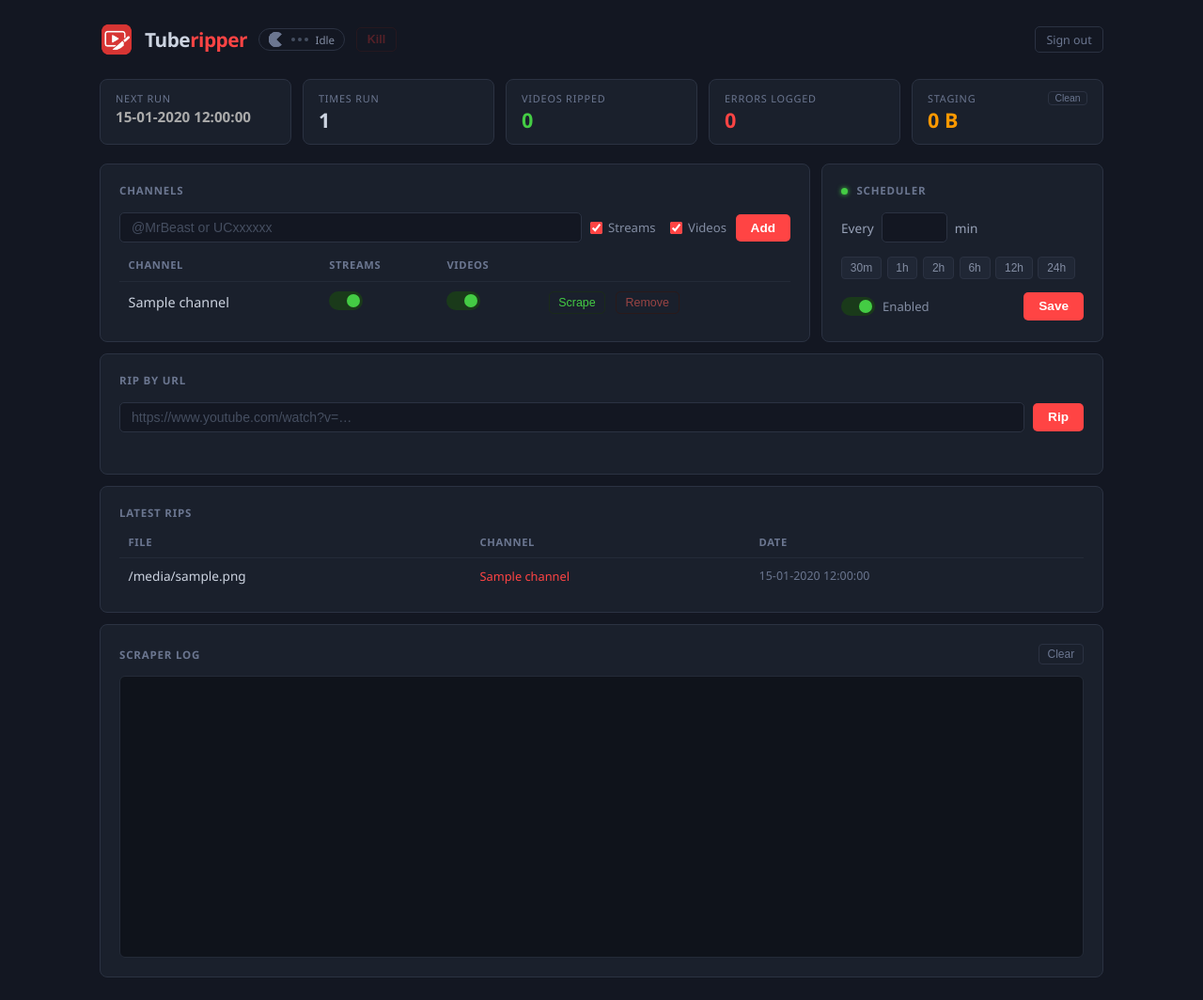
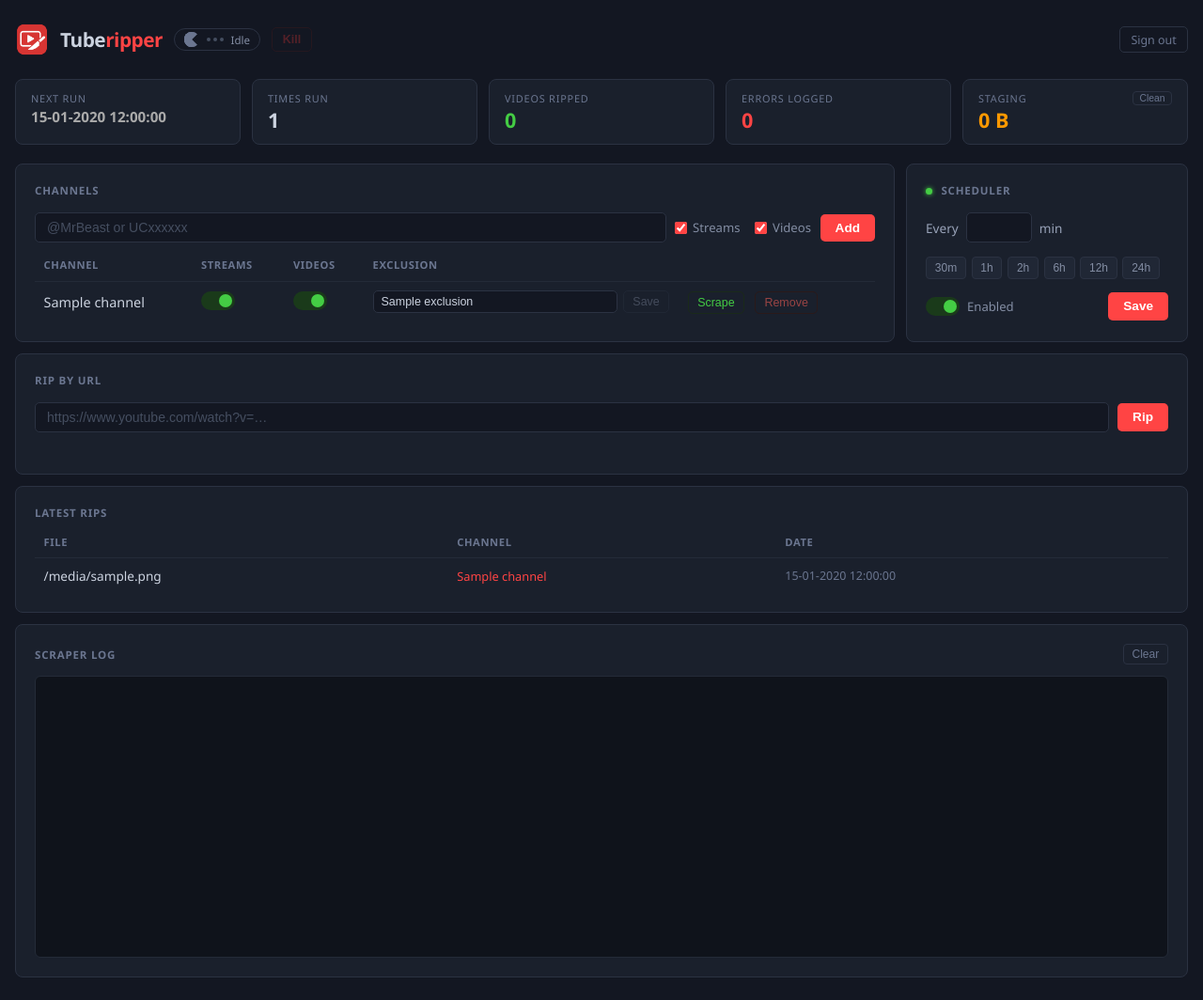
Before and after one commit to iliasch-dev/tuberipper, a Flask app: page / in a window 1280 px wide. Shown: the whole page at 94% size. Run offline with Flask 3, Linux system fonts and the light colour scheme; a database or web service that is not in the repository returns one stand-in record (values such as "Sample title"); data that the repository does not hold is empty; parts of the project's set-up code (start-up, migrations or seed data) failed here and were passed over; some libraries are stand-ins or nearby versions.

Commit message:
exclusion keywords

```diff
--- a/scraper/db_client.py
+++ b/scraper/db_client.py
@@ -55,6 +55,7 @@ def _migrate(conn):
             cur.execute("ALTER TABLE schedule ADD COLUMN IF NOT EXISTS run_count INTEGER NOT NULL DEFAULT 0")
             cur.execute("ALTER TABLE schedule ADD COLUMN IF NOT EXISTS last_run_at TIMESTAMP")
             cur.execute("ALTER TABLE schedule ADD COLUMN IF NOT EXISTS next_run_at TIMESTAMP")
+            cur.execute("ALTER TABLE channels ADD COLUMN IF NOT EXISTS exclusion TEXT NOT NULL DEFAULT ''")
             conn.commit()
     except psycopg2.Error as e:
         conn.rollback()
@@ -91,16 +92,23 @@ def _create_table(conn, create_table_sql):
         logging.error(f'Error occurred: {e}')
 
 
+def parse_exclusions(raw):
+    """Stored exclusion string -> list of lower-cased terms for case-insensitive matching."""
+    return [t.lower() for t in utils.parse_exclusion_terms(raw)]
+
+
+def _channel_from_record(record):
+    return {"channel": record[0], "scrap_streams": record[1], "scrap_videos": record[2],
+            "exclusions": parse_exclusions(record[3])}
+
+
 def get_all_channels(conn):
     try:
         cursor = conn.cursor()
-        query = "SELECT channel, scrap_streams, scrap_videos FROM channels"
+        query = "SELECT channel, scrap_streams, scrap_videos, exclusion FROM channels"
         cursor.execute(query)
         records = cursor.fetchall()
-        channel_list = [
-            {"channel": record[0], "scrap_streams": record[1], "scrap_videos": record[2]}
-            for record in records
-        ]
+        channel_list = [_channel_from_record(record) for record in records]
         cursor.close()
         return channel_list
     except psycopg2.Error as e:
@@ -111,13 +119,13 @@ def get_all_channels(conn):
 def get_channel_by_id(conn, channel_id):
     try:
         cursor = conn.cursor()
-        query = "SELECT channel, scrap_streams, scrap_videos FROM channels WHERE id = %s"
+        query = "SELECT channel, scrap_streams, scrap_videos, exclusion FROM channels WHERE id = %s"
         cursor.execute(query, (channel_id,))
         record = cursor.fetchone()
         cursor.close()
         if record is None:
             return None
-        return {"channel": record[0], "scrap_streams": record[1], "scrap_videos": record[2]}
+        return _channel_from_record(record)
     except psycopg2.Error as e:
         logging.error(f"Error fetching channel {channel_id}: {e}")
         return None
--- a/scraper/page_objects/actions_youtube.py
+++ b/scraper/page_objects/actions_youtube.py
@@ -58,7 +58,7 @@ class ActionYoutube:
                 elif not db_client.check_video_id_exists(self.db_conn, video_id, Format.AUDIO.value):
                     logging.info(f"Stream with video id:{video_id} not scrapped, proceeding to scrap stream")
                     url = self.config["YOUTUBE_URL"] + "watch?v=" + video_id
-                    result = utils.scrap_audio(url, channel['channel'])
+                    result = utils.scrap_audio(url, channel['channel'], channel['exclusions'])
                     if result is not None and all(value not in [None, "", [], {}, set()] for value in result.values()):
                         logging.info("Saving rip data in DB")
                         db_client.insert_rip_record(
@@ -83,7 +83,7 @@ class ActionYoutube:
             elif not db_client.check_video_id_exists(self.db_conn, video_id, Format.AUDIO.value):
                 logging.info(f"Video with video id:{video_id} not scrapped, proceeding to scrap video")
                 url = self.config["YOUTUBE_URL"] + "watch?v=" + video_id
-                result = utils.scrap_audio(url, channel['channel'])
+                result = utils.scrap_audio(url, channel['channel'], channel['exclusions'])
                 if result is not None and all(value not in [None, "", [], {}, set()] for value in result.values()):
                     logging.info("Saving rip data in DB")
                     db_client.insert_rip_record(
--- a/scraper/utils.py
+++ b/scraper/utils.py
@@ -253,10 +253,28 @@ def grab_video_info(url):
         return None
 
 
-def scrap_audio(url, channel=None):
+def parse_exclusion_terms(raw):
+    """Split a comma-delimited exclusion string into terms. A term may be wrapped in
+    double quotes to make it an explicit phrase (e.g. "true ending"), which may itself
+    contain commas. Returns the terms with quotes removed, original case kept."""
+    terms = []
+    for m in re.finditer(r'"([^"]*)"|[^,"]+', raw or ""):
+        term = (m.group(1) if m.group(1) is not None else m.group(0)).strip()
+        if term:
+            terms.append(term)
+    return terms
+
+
+def format_exclusion_terms(terms):
+    """Inverse of parse_exclusion_terms: multi-word terms are shown in quotes."""
+    return ", ".join(f'"{t}"' if any(c in t for c in ' \t,') else t for t in terms)
+
+
+def scrap_audio(url, channel=None, exclusions=None):
     """Download the audio of `url` as an MP3 into RIPS_PATH, tag it, verify its duration
     and move it to TARGET_PATH. `channel` is the filename/tag prefix; when omitted the
-    uploader handle reported by yt-dlp is used (on-demand URL rips)."""
+    uploader handle reported by yt-dlp is used (on-demand URL rips). `exclusions` is a
+    list of lower-cased words; if any appears in the title the video is skipped."""
     info = grab_video_info(url)
     # A live/upcoming stream can't be ripped yet — yt-dlp would just record it indefinitely.
     # Skip it; it gets picked up on a later run. post_live (ended, YouTube still processing
@@ -264,6 +282,12 @@ def scrap_audio(url, channel=None):
     if info and info["live_status"] in ("is_live", "is_upcoming"):
         logging.info(f"Skipping {url}: stream is {info['live_status']}, will retry on a later run")
         return None
+    if info and exclusions:
+        title_lower = info["title"].lower()
+        matched = next((w for w in exclusions if w in title_lower), None)
+        if matched:
+            logging.info(f"Skipping {url}: title '{info['title']}' contains excluded word '{matched}'")
+            return None
     if info and info["title"] != "":
         video_title = info["title"]
         video_duration = info["duration"]
--- a/webapp/app.py
+++ b/webapp/app.py
@@ -75,6 +75,7 @@ def ensure_tables():
     cur.execute("ALTER TABLE schedule ADD COLUMN IF NOT EXISTS run_count INTEGER NOT NULL DEFAULT 0")
     cur.execute("ALTER TABLE schedule ADD COLUMN IF NOT EXISTS last_run_at TIMESTAMP")
     cur.execute("ALTER TABLE schedule ADD COLUMN IF NOT EXISTS next_run_at TIMESTAMP")
+    cur.execute("ALTER TABLE channels ADD COLUMN IF NOT EXISTS exclusion TEXT NOT NULL DEFAULT ''")
     cur.execute("""
         INSERT INTO schedule (id, interval_minutes, enabled) VALUES (1, 60, TRUE)
         ON CONFLICT (id) DO NOTHING
@@ -137,7 +138,7 @@ def logout():
 def index():
     conn = get_db()
     cur = conn.cursor()
-    cur.execute("SELECT id, channel, scrap_streams, scrap_videos FROM channels ORDER BY id")
+    cur.execute("SELECT id, channel, scrap_streams, scrap_videos, exclusion FROM channels ORDER BY id")
     channels = cur.fetchall()
     cur.execute("SELECT interval_minutes, enabled, run_count, last_run_at, next_run_at FROM schedule WHERE id = 1")
     schedule = cur.fetchone()
@@ -262,6 +263,21 @@ def update_channel(channel_id):
     return ('', 204)
 
 
+@app.route('/exclusion/<int:channel_id>', methods=['POST'])
+@_require_login
+def update_exclusion(channel_id):
+    from flask import jsonify
+    from scraper.utils import parse_exclusion_terms, format_exclusion_terms
+    exclusion = format_exclusion_terms(parse_exclusion_terms(request.form.get('exclusion', '')))
+    conn = get_db()
+    cur = conn.cursor()
+    cur.execute("UPDATE channels SET exclusion = %s WHERE id = %s", (exclusion, channel_id))
+    conn.commit()
+    cur.close()
+    conn.close()
+    return jsonify({'ok': True, 'exclusion': exclusion})
+
+
 @app.route('/scrape/<int:channel_id>', methods=['POST'])
 @_require_login
 def scrape_channel(channel_id):
--- a/webapp/templates/index.html
+++ b/webapp/templates/index.html
@@ -14,7 +14,7 @@
       font-family: 'Segoe UI', system-ui, sans-serif;
       min-height: 100vh;
       padding: 1.5rem 1rem;
-      max-width: 1100px;
+      max-width: 1300px;
       margin: 0 auto;
     }
 
@@ -339,6 +339,42 @@
     }
 
     .btn-scrape:hover { background: #102a10; border-color: #44cc44; }
+
+    /* Exclusion words */
+    .exclusion-cell { display: flex; gap: 0.35rem; align-items: center; }
+
+    .exclusion-cell input[type="text"] {
+      flex: 1;
+      min-width: 110px;
+      background: #131722;
+      border: 1px solid #2b3242;
+      color: #ccd3e0;
+      padding: 0.25rem 0.5rem;
+      border-radius: 5px;
+      font-size: 0.78rem;
+      outline: none;
+      transition: border-color 0.15s;
+    }
+
+    .exclusion-cell input[type="text"]:focus { border-color: #ff4444; }
+    .exclusion-cell input[type="text"]::placeholder { color: #454e60; }
+
+    .channel-actions { white-space: nowrap; }
+
+    .btn-exclusion {
+      background: transparent;
+      border: 1px solid #2b3242;
+      color: #838da3;
+      padding: 0.25rem 0.6rem;
+      border-radius: 5px;
+      font-size: 0.78rem;
+      cursor: pointer;
+      white-space: nowrap;
+      transition: color 0.15s, border-color 0.15s;
+    }
+
+    .btn-exclusion:hover:not(:disabled) { color: #ccd3e0; border-color: #454e60; }
+    .btn-exclusion:disabled { opacity: 0.4; cursor: default; }
     .btn-scrape:disabled { opacity: 0.6; cursor: default; }
 
     /* Add form */
@@ -609,11 +645,12 @@
             <th>Channel</th>
             <th>Streams</th>
             <th>Videos</th>
+            <th>Exclusion</th>
             <th></th>
           </tr>
         </thead>
         <tbody>
-          {% for id, channel, scrap_streams, scrap_videos in channels %}
+          {% for id, channel, scrap_streams, scrap_videos, exclusion in channels %}
           <tr>
             <td class="channel-name">{{ channel }}</td>
 
@@ -642,6 +679,18 @@
             </td>
 
             <td>
+              <div class="exclusion-cell">
+                <input type="text" id="exclusion-{{ id }}" value="{{ exclusion }}"
+                       data-saved="{{ exclusion }}" placeholder="exclusion keywords"
+                       title="Comma-separated; videos whose title contains any of these are skipped"
+                       oninput="exclusionChanged({{ id }})"
+                       onkeydown="if (event.key === 'Enter') saveExclusion({{ id }})">
+                <button type="button" class="btn-exclusion" id="exclusion-btn-{{ id }}"
+                        onclick="saveExclusion({{ id }})" disabled>Save</button>
+              </div>
+            </td>
+
+            <td class="channel-actions">
               <button type="button" class="btn-scrape" onclick="scrapeNow({{ id }}, this)">Scrape</button>
               <form method="POST" action="/delete/{{ id }}"
                     onsubmit="return confirm('Remove {{ channel }}?')" style="display:inline">
@@ -939,6 +988,32 @@
         }, 3000));
     }
 
+    function exclusionChanged(id) {
+      const input = document.getElementById('exclusion-' + id);
+      const btn = document.getElementById('exclusion-btn-' + id);
+      btn.textContent = 'Save';
+      btn.disabled = input.value === input.dataset.saved;
+    }
+
+    function saveExclusion(id) {
+      const input = document.getElementById('exclusion-' + id);
+      const btn = document.getElementById('exclusion-btn-' + id);
+      if (btn.disabled) return;
+      btn.disabled = true;
+      btn.textContent = 'Saving…';
+      fetch('/exclusion/' + id, { method: 'POST', body: new URLSearchParams({ exclusion: input.value }) })
+        .then(r => r.json())
+        .then(data => {
+          input.value = data.exclusion;
+          input.dataset.saved = data.exclusion;
+          btn.textContent = 'Saved';
+        })
+        .catch(() => {
+          btn.textContent = 'Error';
+          btn.disabled = false;
+        });
+    }
+
     function syncAndSubmit(id, changed) {
       const streamsChecked = document.querySelector('#form-streams-' + id + ' input[name="scrap_streams"]').checked;
       const videosChecked  = document.querySelector('#form-videos-'  + id + ' input[name="scrap_videos"]').checked;
```
